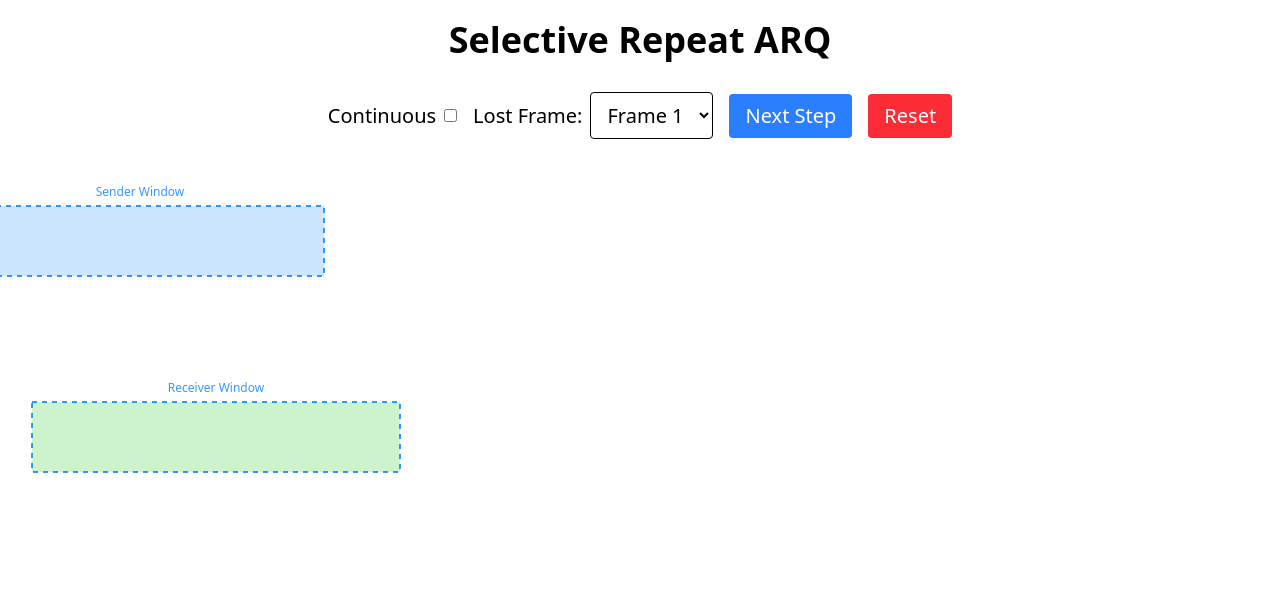
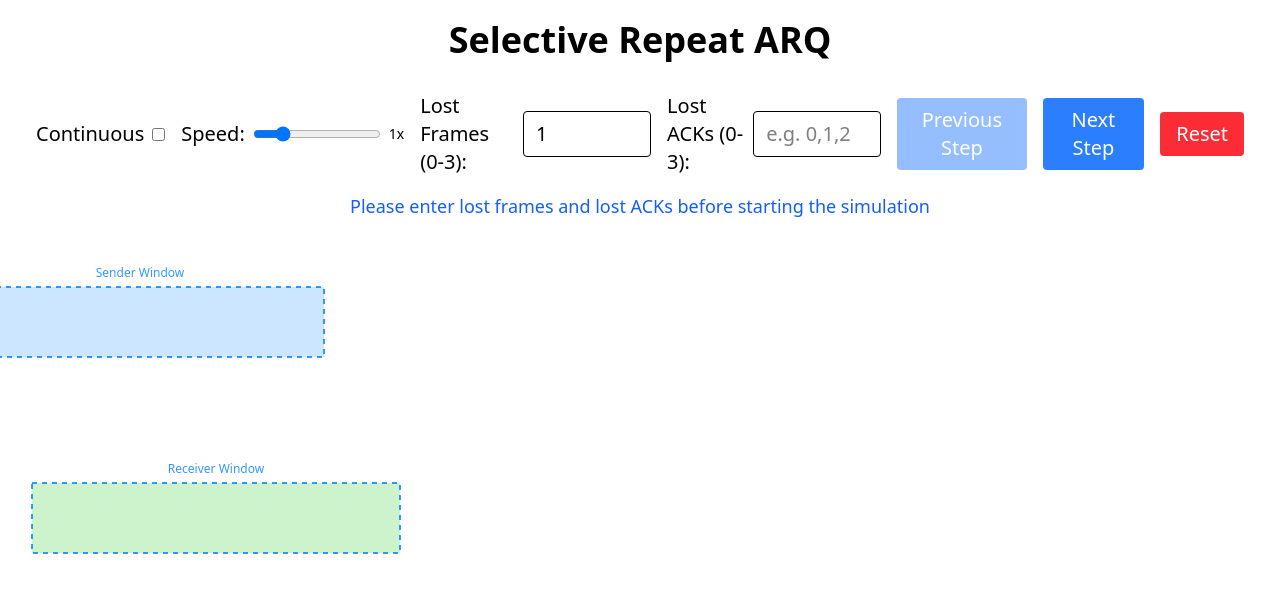
Before and after one commit to aniketchawardol/cn_project, a React (Vite) app: page / in a window 1280 px wide. Shown: the top 592 px of the page. Built offline with nearby package versions, Linux system fonts and the light colour scheme.

Commit message:
enhance Selective Repeat ARQ component with lost ACK handling, animation speed control, and improved UI for lost frames input

```diff
--- a/src/App.jsx
+++ b/src/App.jsx
@@ -1,5 +1,4 @@
 import React, { useEffect, useRef, useState } from "react";
-import Arrow from "./Arrow";
 
 const TwoHeadedArrow = ({
   label = "Timeout interval",
@@ -64,9 +63,9 @@ const SlidingWindow = ({
   color = "rgba(0, 128, 255, 0.2)"
 }) => {
   return (
-    <g>
+    <g className="window-slide" style={{ transform: `translateX(${x}px)` }}>
       <rect
-        x={x}
+        x={0}
         y={y + 5}
         width={width}
         height={height + 30}
@@ -76,7 +75,7 @@ const SlidingWindow = ({
         strokeDasharray="5,5"
       />
       <text
-        x={x + width / 2}
+        x={width / 2}
         y={y - 5}
         textAnchor="middle"
         fontSize="12"
@@ -128,24 +127,57 @@ const SelectiveRepeatARQ = () => {
   const [ackPositions, setAckPositions] = useState([]);
   const [currentStep, setCurrentStep] = useState(0);
   const [isContinuous, setIsContinuous] = useState(false);
+  const [simulationStarted, setSimulationStarted] = useState(false);
+  const [animationSpeed, setAnimationSpeed] = useState(1); // 1 is default speed
   const stepTimerRef = useRef(null);
-  const [lostFrame, setLostFrame] = useState(1);
+  const [lostFrames, setLostFrames] = useState([1]);
+  const [lostAcks, setLostAcks] = useState([]);
   const [shownSenderFrames, setShownSenderFrames] = useState([]);
   const [shownReceiverFrames, setShownReceiverFrames] = useState([]);
   const [visibleArrowIndexes, setVisibleArrowIndexes] = useState([]);
-  const windowSize = 4; // Fixed window size of 4
+  const windowSize = 4;
   const [packetTimers, setPacketTimers] = useState({});
-  const [adaptiveTimeout, setAdaptiveTimeout] = useState(600); // Base timeout value
-  const [windowStart, setWindowStart] = useState(0); // Start of sender window
-  const [receiverWindowStart, setReceiverWindowStart] = useState(0); // Start of receiver window
+  const [adaptiveTimeout, setAdaptiveTimeout] = useState(600);
+  const [windowStart, setWindowStart] = useState(0);
+  const [receiverWindowStart, setReceiverWindowStart] = useState(0);
+  const [logs, setLogs] = useState([]);
+  const prevStepRef = useRef(0);
+  const prevWindowStartRef = useRef(0);
+  const prevReceiverWindowStartRef = useRef(0);
+  const prevShownFramesRef = useRef([]);
 
-  // Update ACK trigger mapping based on lost frame
+  // Function to add a log entry
+  const addLog = (message) => {
+    setLogs([{ message }]); // Only keep the current message
+  };
+
+  // Handle lost frames input
+  const handleLostFramesChange = (e) => {
+    const input = e.target.value;
+    const frames = input.split(',')
+      .map(f => parseInt(f.trim()))
+      .filter(f => !isNaN(f) && f >= 0 && f <= 3);
+    setLostFrames(frames);
+    resetSimulation();
+  };
+
+  // Handle lost ACKs input
+  const handleLostAcksChange = (e) => {
+    const input = e.target.value;
+    const acks = input.split(',')
+      .map(f => parseInt(f.trim()))
+      .filter(f => !isNaN(f) && f >= 0 && f <= 3);
+    setLostAcks(acks);
+    resetSimulation();
+  };
+
+  // Update ACK trigger mapping based on lost frames and lost ACKs
   const getAckTriggerMapping = () => {
     const mapping = {
-      0: lostFrame === 0 ? null : 4,
-      1: lostFrame === 1 ? null : 5,
-      2: lostFrame === 2 ? null : 6,
-      3: lostFrame === 3 ? null : 7,
+      0: lostFrames.includes(0) || lostAcks.includes(0) ? null : 4,
+      1: lostFrames.includes(1) || lostAcks.includes(1) ? null : 5,
+      2: lostFrames.includes(2) || lostAcks.includes(2) ? null : 6,
+      3: lostFrames.includes(3) || lostAcks.includes(3) ? null : 7,
       4: 8,
       5: 9,
       6: 10,
@@ -154,16 +186,19 @@ const SelectiveRepeatARQ = () => {
       9: 13,
     };
 
-    // Add retransmitted frame's ACK
-    if (lostFrame >= 0 && lostFrame <= 3) {
-      mapping[lostFrame] = lostFrame + 8; // Retransmitted frame's ACK comes later
+    // Add retransmitted frames' ACKs (including frames whose ACKs were lost)
+    [...lostFrames, ...lostAcks].forEach(frame => {
+      if (frame >= 0 && frame <= 3) {
+        mapping[frame] = frame + 8; // Retransmitted frame's ACK comes later
       }
+    });
 
     return mapping;
   };
 
   // Toggle Continuous Mode
   const toggleMode = () => {
+    setSimulationStarted(true);
     setIsContinuous(prev => !prev);
     if (stepTimerRef.current) {
       clearInterval(stepTimerRef.current);
@@ -173,13 +208,62 @@ const SelectiveRepeatARQ = () => {
     if (!isContinuous) {
       stepTimerRef.current = setInterval(() => {
         setCurrentStep(prevStep => prevStep + 1);
-      }, 2000);
+      }, 2000 / animationSpeed);
+    }
+  };
+
+  // Handle animation speed change
+  const handleSpeedChange = (e) => {
+    const newSpeed = parseFloat(e.target.value);
+    setAnimationSpeed(newSpeed);
+
+    // Update continuous mode interval if it's running
+    if (isContinuous && stepTimerRef.current) {
+      clearInterval(stepTimerRef.current);
+      stepTimerRef.current = setInterval(() => {
+        setCurrentStep(prevStep => prevStep + 1);
+      }, 2000 / newSpeed);
     }
   };
 
   // Handle manual next step
   const handleNextStep = () => {
+    setSimulationStarted(true);
     setCurrentStep(prevStep => prevStep + 1);
+  };
+
+  // Handle manual previous step
+  const handlePrevStep = () => {
+    setCurrentStep(prevStep => {
+      const newStep = Math.max(0, prevStep - 1);
+      // When going back, we need to recalculate window positions
+      const ackMapping = getAckTriggerMapping();
+      let newWindowStart = 0;
+      let newReceiverStart = 0;
+
+      // Find the appropriate window positions for this step
+      for (let step = 0; step <= newStep; step++) {
+        let lowestUnackedFrame = newWindowStart;
+        while (lowestUnackedFrame < newWindowStart + windowSize) {
+          const isAcked = Object.keys(ackMapping)
+            .filter(frame => parseInt(frame) === lowestUnackedFrame)
+            .some(frame => ackMapping[frame] * 2 - 1 <= step);
+
+          if (!isAcked) break;
+          lowestUnackedFrame++;
+        }
+
+        const slideAmount = lowestUnackedFrame - newWindowStart;
+        if (slideAmount > 0) {
+          newWindowStart = lowestUnackedFrame;
+          newReceiverStart += slideAmount;
+        }
+      }
+
+      setWindowStart(newWindowStart);
+      setReceiverWindowStart(newReceiverStart);
+      return newStep;
+    });
   };
 
   // Reset simulation
@@ -191,18 +275,13 @@ const SelectiveRepeatARQ = () => {
     setShownReceiverFrames([]);
     setVisibleArrowIndexes([]);
     setPacketTimers({});
+    setSimulationStarted(false);
     if (stepTimerRef.current) {
       clearInterval(stepTimerRef.current);
       stepTimerRef.current = null;
     }
     setIsContinuous(false);
-  };
-
-  // Handle lost frame selection
-  const handleLostFrameChange = (e) => {
-    const newLostFrame = parseInt(e.target.value);
-    setLostFrame(newLostFrame);
-    resetSimulation();
+    setLogs([]);
   };
 
   // Calculate adaptive timeout based on network conditions
@@ -212,8 +291,8 @@ const SelectiveRepeatARQ = () => {
     const variation = Math.sin(currentStep * 0.1) * 100;
 
     // Apply exponential backoff after frame loss
-    const backoff = shownSenderFrames.includes(lostFrame) ?
-      Math.min(200 * Math.pow(2, Math.min(3, currentStep - lostFrame * 2)), 800) : 0;
+    const backoff = shownSenderFrames.includes(lostFrames[0]) ?
+      Math.min(200 * Math.pow(2, Math.min(3, currentStep - lostFrames[0] * 2)), 800) : 0;
 
     const newTimeout = baseRTT + variation + backoff;
     setAdaptiveTimeout(newTimeout);
@@ -225,64 +304,31 @@ const SelectiveRepeatARQ = () => {
     // Calculate adaptive timeout
     calculateAdaptiveTimeout();
 
-    // Get current ACK trigger mapping based on lostFrame
+    // Get current ACK trigger mapping based on lostFrames
     const ackTriggerMapping = getAckTriggerMapping();
 
-    // Update window start position based on ACKs
-    if (currentStep > 4) {
-      const ackedFrames = Object.keys(ackTriggerMapping)
-        .filter(frame => {
-          const frameNum = parseInt(frame);
-          // Special handling for frame 0 when it's the lost frame
-          if (lostFrame === 0 && frameNum === 0) {
-            return ackTriggerMapping[frame] !== null && ackTriggerMapping[frame] * 2 - 1 <= currentStep;
-          } else {
-            return ackTriggerMapping[frame] !== null && ackTriggerMapping[frame] * 2 - 1 <= currentStep;
-          }
-        })
-        .map(frame => parseInt(frame));
+    // Update window positions based on ACKs
+    const updateWindows = () => {
+      // Find the lowest unacknowledged frame in the current window
+      let lowestUnackedFrame = windowStart;
+      while (lowestUnackedFrame < windowStart + windowSize) {
+        const isAcked = Object.keys(ackTriggerMapping)
+          .filter(frame => parseInt(frame) === lowestUnackedFrame)
+          .some(frame => ackTriggerMapping[frame] * 2 - 1 <= currentStep);
 
-      if (ackedFrames.length > 0) {
-        // Special handling for lost frame 0 case
-        if (lostFrame === 0) {
-          // Check if frame 0 has been ACKed after retransmission
-          const isFrame0Acked = ackedFrames.includes(0) && currentStep >= 16; // Frame 0 ack comes much later
-
-          // Find the largest consecutively ACKed frame
-          const consecutiveAcks = [...ackedFrames].sort((a, b) => a - b);
-          let lastConsecutive = isFrame0Acked ? 0 : -1; // Start with -1 if frame 0 not ACKed yet
-
-          for (let i = 0; i < consecutiveAcks.length; i++) {
-            if (consecutiveAcks[i] === lastConsecutive + 1) {
-              lastConsecutive = consecutiveAcks[i];
-            } else if (consecutiveAcks[i] > lastConsecutive + 1) {
-              break;
-            }
+        if (!isAcked) break;
+        lowestUnackedFrame++;
       }
 
-          // Update window start (add 1 because window starts after the last ACKed frame)
-          setWindowStart(Math.max(windowStart, lastConsecutive + 1));
-          setReceiverWindowStart(Math.max(receiverWindowStart, lastConsecutive + 1));
-        } else {
-          // Standard logic for other lost frames
-          // Find the largest consecutively ACKed frame
-          const consecutiveAcks = [...ackedFrames].sort((a, b) => a - b);
-          let lastConsecutive = consecutiveAcks[0];
+      // Calculate how many positions to slide
+      const slideAmount = lowestUnackedFrame - windowStart;
 
-          for (let i = 1; i < consecutiveAcks.length; i++) {
-            if (consecutiveAcks[i] === lastConsecutive + 1) {
-              lastConsecutive = consecutiveAcks[i];
-            } else {
-              break;
+      if (slideAmount > 0) {
+        // Slide both windows by the same amount
+        setWindowStart(lowestUnackedFrame);
+        setReceiverWindowStart(receiverWindowStart + slideAmount);
       }
-          }
-
-          // Update window start (add 1 because window starts after the last ACKed frame)
-          setWindowStart(Math.max(windowStart, lastConsecutive + 1));
-          setReceiverWindowStart(Math.max(receiverWindowStart, lastConsecutive + 1));
-        }
-      }
-    }
+    };
 
     const calculateArrowPositions = () => {
       if (senderRefs.current.length && receiverRefs.current.length) {
@@ -298,10 +344,12 @@ const SelectiveRepeatARQ = () => {
               x2: receiverBox.left + receiverBox.width / 2,
               y2: receiverBox.top + receiverBox.height / 2,
               sender: index,
-              isError: index === lostFrame,
+              isError: lostFrames.includes(index)
             };
           })
           .filter(Boolean);
+
+        setArrowPositions(dataArrows);
 
         const ackArrows = receiverRefs.current
           .map((receiverEl, index) => {
@@ -318,17 +366,18 @@ const SelectiveRepeatARQ = () => {
               x2: senderBox.left + senderBox.width / 2,
               y2: senderBox.top + senderBox.height / 2,
               label: `Ack ${index}`,
-              ackStep: ackTriggerMapping[index] * 2 - 1, // Ensures ACK appears in previous step
-              isFromError: receiverPackets[index] === "E", // Check if this ACK is from an error frame
+              ackStep: ackTriggerMapping[index] * 2 - 1,
+              isFromError: receiverPackets[index] === "E",
             };
           })
           .filter(Boolean);
 
-        setArrowPositions(dataArrows);
         setAckPositions(ackArrows);
       }
     };
 
+    // Call updateWindows before calculating arrow positions
+    updateWindows();
     const timer = setTimeout(calculateArrowPositions, 100);
 
     // Manage frame visibility based on current step
@@ -370,10 +419,16 @@ const SelectiveRepeatARQ = () => {
     }
     setPacketTimers(newPacketTimers);
 
+    // Update refs for next comparison
+    prevStepRef.current = currentStep;
+    prevWindowStartRef.current = windowStart;
+    prevReceiverWindowStartRef.current = receiverWindowStart;
+    prevShownFramesRef.current = [...shownSenderFrames];
+
     if (isContinuous) {
       stepTimerRef.current = setInterval(() => {
         setCurrentStep(prevStep => prevStep + 1);
-      }, 2000);
+      }, 2000 / animationSpeed);
     }
 
     return () => {
@@ -382,23 +437,23 @@ const SelectiveRepeatARQ = () => {
         clearInterval(stepTimerRef.current);
       }
     };
-  }, [isContinuous, currentStep, adaptiveTimeout, windowStart, lostFrame]);
+  }, [isContinuous, currentStep, adaptiveTimeout, windowStart, lostFrames, lostAcks, animationSpeed]);
 
-  // Create packet sequences based on the lost frame
+  // Create packet sequences based on lost frames and lost ACKs
   const createSenderPackets = () => {
     let initial = 8;
+    let packets = [...Array(initial).keys()]; // Basic sequence 0-7
 
-    let packets = [...Array(initial + lostFrame).keys()]; // Basic sequence 0-9
+    // Add retransmitted frames in order (including frames whose ACKs were lost)
+    [...new Set([...lostFrames, ...lostAcks])].forEach(frame => {
+      if (frame >= 0 && frame <= 3) {
+        packets.push(frame); // Add retransmitted frame
+      }
+    });
 
-    // Add retransmitted frame and subsequent frames
-    if (lostFrame >= 0 && lostFrame <= 3) {
-      // Add retransmitted frame after the regular sequence
-      packets = [...packets, lostFrame];
-
-      // Add additional frames after retransmission
-      for (let i = 8 + lostFrame; i < 14; i++) {
+    // Add additional frames after retransmissions
+    for (let i = 8; i < 14; i++) {
       packets.push(i);
-      }
     }
 
     return packets;
@@ -407,21 +462,21 @@ const SelectiveRepeatARQ = () => {
   const createReceiverPackets = () => {
     let packets = [];
 
-    // Create the sequence with an error at the lost frame position
-    for (let i = 0; i < 8 + lostFrame; i++) {
-      if (i === lostFrame) {
-        packets.push("E"); // Error
-      } else {
-        packets.push(i);
-      }
+    // Create the sequence with errors at lost frame positions
+    for (let i = 0; i < 8; i++) {
+      packets.push(lostFrames.includes(i) ? "E" : i);
     }
 
-    // Add the retransmitted frame and subsequent frames
-    if (lostFrame >= 0 && lostFrame <= 3) {
-      packets.push(lostFrame);
-      for (let i = 8 + lostFrame; i < 13; i++) {
+    // Add the retransmitted frames in order (including frames whose ACKs were lost)
+    [...new Set([...lostFrames, ...lostAcks])].forEach(frame => {
+      if (frame >= 0 && frame <= 3) {
+        packets.push(frame);
+      }
+    });
+
+    // Add remaining frames
+    for (let i = 8; i < 13; i++) {
       packets.push(i);
-      }
     }
 
     return packets;
@@ -433,7 +488,7 @@ const SelectiveRepeatARQ = () => {
   // Calculate arrow positioning based on lost frame
   const getArrowPosition = (frameType) => {
     const baseOffset = 300;
-    const lostFrameOffset = lostFrame * 90;
+    const lostFrameOffset = lostFrames[0] * 90;
 
     if (frameType === 'timeout') {
       return {
@@ -482,29 +537,66 @@ const SelectiveRepeatARQ = () => {
           />
         </div>
 
-        {/* Lost Frame Selection Dropdown */}
+        {/* Animation Speed Control */}
         <div className="flex items-center space-x-2">
-          <label htmlFor="lost-frame-select">Lost Frame:</label>
-          <select
-            id="lost-frame-select"
-            value={lostFrame}
-            onChange={handleLostFrameChange}
-            className="px-3 py-2 border rounded"
-          >
-            <option value="0">Frame 0</option>
-            <option value="1">Frame 1</option>
-            <option value="2">Frame 2</option>
-            <option value="3">Frame 3</option>
-          </select>
+          <label htmlFor="speed-control">Speed:</label>
+          <input
+            type="range"
+            id="speed-control"
+            min="0.5"
+            max="3"
+            step="0.5"
+            value={animationSpeed}
+            onChange={handleSpeedChange}
+            className="w-32"
+          />
+          <span className="text-sm">{animationSpeed}x</span>
+        </div>
+
+        {/* Lost Frames Input */}
+        <div className="flex items-center space-x-2">
+          <label htmlFor="lost-frames-input">Lost Frames (0-3):</label>
+          <input
+            type="text"
+            id="lost-frames-input"
+            defaultValue={lostFrames.join(',')}
+            onChange={handleLostFramesChange}
+            placeholder="e.g. 0,1,2"
+            className={`px-3 py-2 border rounded w-32 ${simulationStarted ? 'bg-gray-100 cursor-not-allowed' : ''}`}
+            disabled={simulationStarted}
+          />
+        </div>
+
+        {/* Lost ACKs Input */}
+        <div className="flex items-center space-x-2">
+          <label htmlFor="lost-acks-input">Lost ACKs (0-3):</label>
+          <input
+            type="text"
+            id="lost-acks-input"
+            defaultValue={lostAcks.join(',')}
+            onChange={handleLostAcksChange}
+            placeholder="e.g. 0,1,2"
+            className={`px-3 py-2 border rounded w-32 ${simulationStarted ? 'bg-gray-100 cursor-not-allowed' : ''}`}
+            disabled={simulationStarted}
+          />
         </div>
 
         {!isContinuous && (
+          <>
+            <button
+              onClick={handlePrevStep}
+              disabled={currentStep === 0}
+              className="px-4 py-2 bg-blue-500 text-white rounded hover:bg-blue-600 disabled:opacity-50 disabled:cursor-not-allowed"
+            >
+              Previous Step
+            </button>
             <button
               onClick={handleNextStep}
               className="px-4 py-2 bg-blue-500 text-white rounded hover:bg-blue-600"
             >
               Next Step
             </button>
+          </>
         )}
         <button
           onClick={resetSimulation}
@@ -514,41 +606,11 @@ const SelectiveRepeatARQ = () => {
         </button>
       </div>
 
-      {/* Timeout Interval Arrow */}
-      <div className={`absolute top-36 left-0 right-0 ${shownSenderFrames.includes(lostFrame + 8) ? 'frame-fade-in' : 'opacity-0'}`}>
-        <TwoHeadedArrow
-          label={`Timeout interval (Frame ${lostFrame})`}
-          length={720}
-          x={timeoutArrowPos.x - 70}
-          y={timeoutArrowPos.y}
-          color="orange"
-        />
+      {!simulationStarted && (
+        <div className="text-center mb-4 text-lg text-blue-600">
+          Please enter lost frames and lost ACKs before starting the simulation
         </div>
-
-      <div className={`absolute top-36 left-0 right-0 ${shownSenderFrames.includes(lostFrame + 7) ? 'frame-fade-in' : 'opacity-0'}`}>
-        <TwoHeadedArrow
-          label="Buffered by data link layer"
-          length={560}
-          x={bufferArrowPos.x - 210}
-          y={bufferArrowPos.y}
-        />
-      </div>
-
-      <div className={`absolute top-36 left-0 right-0 ${shownReceiverFrames.includes(lostFrame) ? 'frame-fade-in' : 'opacity-0'}`}>
-      <Arrow label = {`Error (Frame ${lostFrame})`}
-      x={errorArrowPos.x - 210}
-      y={errorArrowPos.y}
-      pointerY = {-20}
-      textWidth = {20} />
-      </div>
-
-      <div className={`absolute top-36 left-0 right-0 ${shownReceiverFrames.includes(lostFrame + 9) ? 'frame-fade-in' : 'opacity-0'}`}>
-      <Arrow label = {`Packets ${lostFrame + 1}-${lostFrame + 7} passed to network layer`}
-      x={networkArrowPos.x}
-      y={networkArrowPos.y}
-      pointerY = {-20}
-      textWidth = {20} />
-      </div>
+      )}
 
       <style>{`
         @keyframes drawArrow {
@@ -569,19 +631,20 @@ const SelectiveRepeatARQ = () => {
         .data-arrow, .ack-arrow {
           stroke-dasharray: 1000;
           stroke-dashoffset: 1000;
-          animation: drawArrow 1s linear forwards;
+          animation: drawArrow ${1/animationSpeed}s linear forwards;
         }
 
         .error-arrow {
-          animation: drawArrow 1s linear forwards, blinkError 1s infinite;
+          animation: drawArrow ${1/animationSpeed}s linear forwards, blinkError ${1/animationSpeed}s infinite;
         }
 
         .frame-fade-in {
-          animation: fadeIn 0.5s ease-out forwards;
+          animation: fadeIn ${0.5/animationSpeed}s ease-out forwards;
         }
 
         .window-slide {
-          transition: transform 0.5s ease-out;
+          transition: transform ${0.5/animationSpeed}s cubic-bezier(0.4, 0, 0.2, 1);
+          will-change: transform;
         }
       `}</style>
 
@@ -662,7 +725,14 @@ const SelectiveRepeatARQ = () => {
         {/* ACK Arrows - drawn before data arrows */}
         {ackPositions
           .filter(({ ackStep }) => ackStep <= currentStep)
-          .map(({ x1, y1, x2, y2, label, isFromError }, index) => (
+          .map(({ x1, y1, x2, y2, label, isFromError }, index) => {
+            const ackNumber = parseInt(label.split(' ')[1]);
+            const isLostAck = lostAcks.includes(ackNumber);
+
+            // Don't show lost ACKs at all
+            if (isLostAck) return null;
+
+            return (
               <React.Fragment key={`ack-${index}`}>
                 <line
                   x1={x1} y1={y1 - 30}
@@ -676,7 +746,7 @@ const SelectiveRepeatARQ = () => {
                   x={(x1 + x2) / 2}
                   y={(y1 + y2) / 2 - 5}
                   fontSize="15"
-                fill={isFromError ? "white" : "red"}
+                  fill={isFromError ? "white" : "grey"}
                   fontWeight="bold"
                   textAnchor="middle"
                   dominantBaseline="middle"
@@ -684,9 +754,10 @@ const SelectiveRepeatARQ = () => {
                   {label}
                 </text>
               </React.Fragment>
-          ))}
+            );
+          })}
 
-        {/* Data Arrows */}
+        {/* Data Arrows - Modified for lost frames */}
         {arrowPositions
           .filter((_, index) => visibleArrowIndexes.includes(index))
           .map(({ x1, y1, x2, y2, sender, isError }, index) => (
@@ -694,9 +765,9 @@ const SelectiveRepeatARQ = () => {
               key={`data-${sender}`}
               x1={x1} y1={y1 + 30}
               x2={x2} y2={y2 - 30}
-              stroke={isError ? "red" : "black"}
+              stroke={lostFrames.includes(sender) ? "red" : "black"}
               strokeWidth="2"
-              className={isError ? "error-arrow" : "data-arrow"}
+              className={lostFrames.includes(sender) ? "error-arrow" : "data-arrow"}
             />
           ))}
       </svg>
```
Lines whose indentation alone changed are shown as unchanged.
